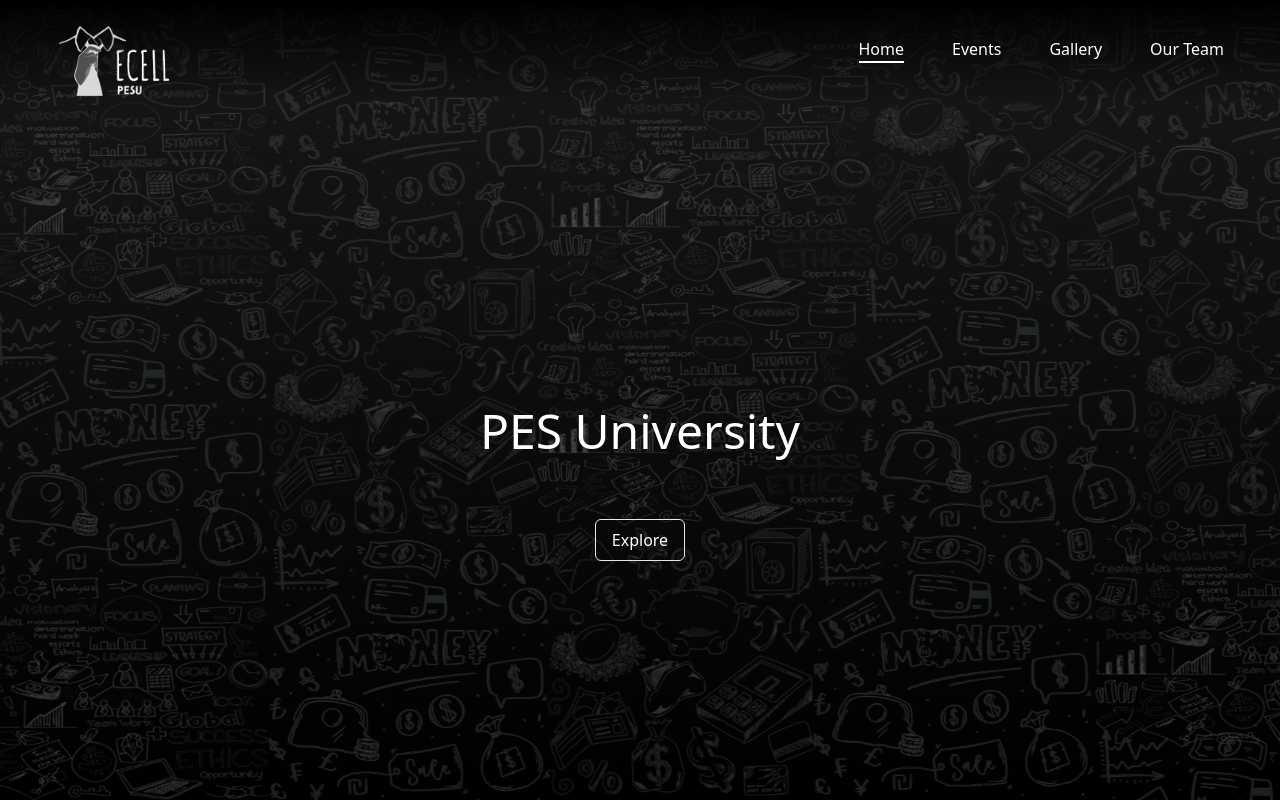
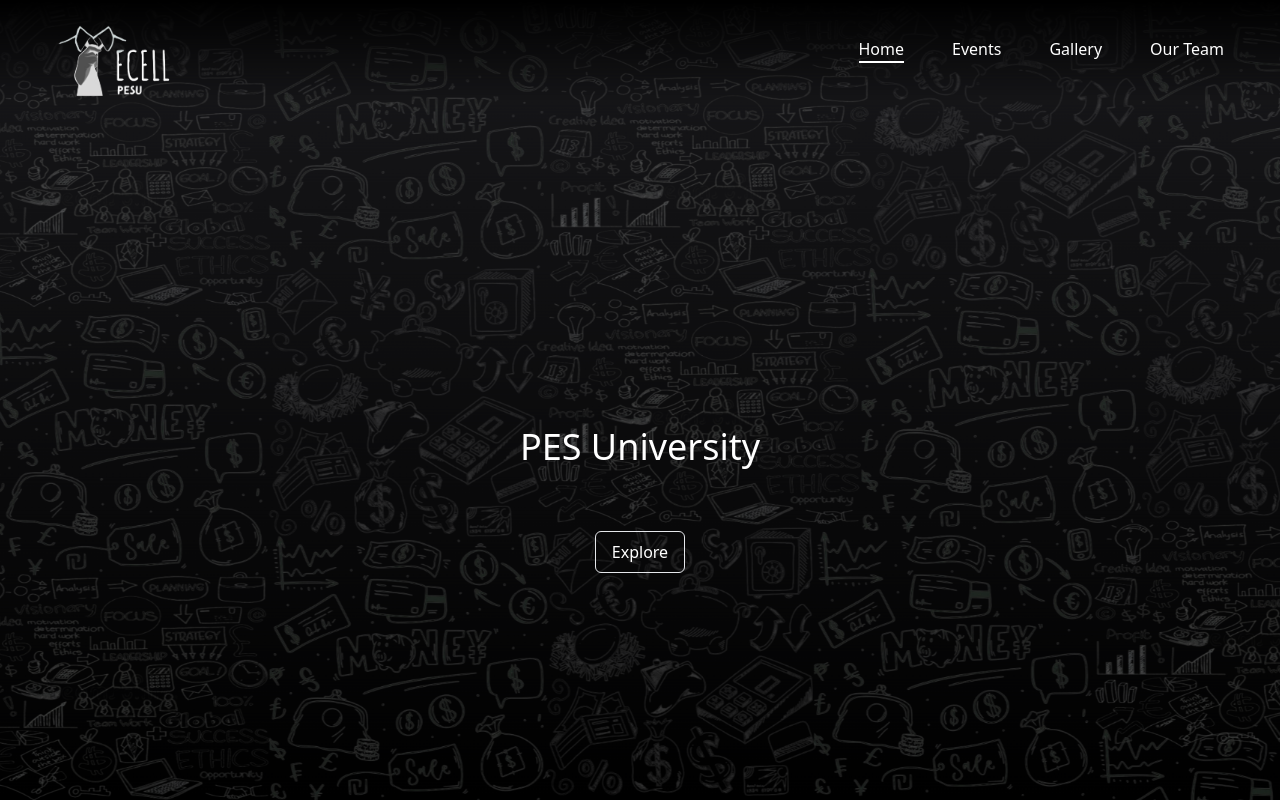
Before and after one commit to Yathartha19/ECell-, a React (Vite) app: page / in a window 1280 px wide. Shown: the top 800 px of the page. Built offline with nearby package versions, Linux system fonts and the light colour scheme.

Commit message:
Update Home.jsx

```diff
--- a/src/components/Home.jsx
+++ b/src/components/Home.jsx
@@ -1,14 +1,16 @@
 import { useEffect } from 'react';
 import './main.css';
+import Fade from 'react-reveal/Fade';
+
 
 const Hero = () => {
 
-  // useEffect(() => {
-  //   const contentElement = document.getElementById('hero');
-  //   if (contentElement) {
-  //     contentElement.scrollIntoView({ behavior: 'smooth' });
-  //   }
-  // } , []);
+  useEffect(() => {
+    const contentElement = document.getElementById('hero');
+    if (contentElement) {
+      contentElement.scrollIntoView({ behavior: 'smooth' });
+    }
+  } , []);
 
   const scrollToAbout = () => {
 
@@ -23,42 +25,51 @@
     <>
 
     <div id="hero" className="hero min-h-screen">
-      <div className="hero-overlay flex justify-center items-center h-screen" style={{ backgroundImage: "url('./images/hero.png')", backgroundSize: 'cover', backgroundPosition: 'center' }}></div>
+      <div className="hero-overlay flex justify-center items-center h-screen" style={{ backgroundImage: "url('./images/hero.png')", backgroundSize: 'cover', backgroundPosition: 'center' }} ></div>
       <div className="text-center wht pt-12">
-        <h1 className=" mb-6 text-4xl md:hidden font-bold text-">E - Cell</h1>
-        <h1 className=" mb-6 hidden md:flex text-6xl lg:text-7xl xl:text-8xl font-bold wht opening">Entrepreneurship Cell</h1>
-        <h4 className=" mb-16 text-3xl lg:text-4xl xl:text-5xl wht opening">PES University</h4>
-        <button className="openingnav border rounded-md py-2 px-4 hover:bg-white hover:text-black" onClick={scrollToAbout}>Explore</button>
+        <h1 className=" mb-6 text-6xl md:hidden font-bold font-cursive">E - Cell</h1>
+        <h1 className=" mb-6 hidden md:flex text-8xl lg:text-8xl xl:text-9xl font-bold wht opening font-cursive">Entrepreneurship Cell</h1>
+        <h4 className=" mb-16 text-3xl lg:text-3xl xl:text-4xl wht openingnav font-thin">PES University</h4>
+        <button className="openingnav border rounded-md py-2 px-4 hover:bg-white duration-200 hover:text-black" onClick={scrollToAbout}>Explore</button>
       </div>
     </div>
+
 
     <div id="about">
       <img src='./images/content.png' className='absolute -z-10 w-full' />
       <div className="flex flex-col items-center wht">
+        <Fade>
           <h1 className="text-2xl lg:text-3xl xl:text-4xl font-bold pt-40">About Us</h1>
           <div className="flex flex-row items-cente">
             <p className="blck flex mt-10 md:mt-16 ml-24 md:ml-40 mr-24 md:mr-40 text-xl lg:text-2xl xl:text-3xl font-thin text-center">
               Lorem ipsum dolor sit amet, consectetur adipiscing elit. Nullam nec diam eu lectus venenatis vulputate. Sed tincidunt mi nec ligula bibendum, ac fringilla mauris sagittis. Cras euismod nisi a purus vehicula, id egestas justo dictum. Phasellus quis tortor ac turpis facilisis vehicula et ut lectus. Integer vehicula sapien nec ante fermentum, non facilisis erat cursus. Aliquam erat volutpat. Mauris at facilisis ligula, sed varius justo.
             </p>
           </div>
+        </Fade>
         </div>
     </div>
+
     <br/>
 
     <div id="content" className="flex flex-col justify-center w-full bg-gradient-to-b from-black  to-black">
 
+
+        <Fade>
         <div className="flex flex-col mt-28 items-center wht">
           <h1 className="text-2xl lg:text-3xl xl:text-4xl font-bold">Our Goals</h1>
           <p className="blck flex mt-10 md:mt-16 ml-24 md:ml-40 mr-24 md:mr-40 text-xl lg:text-2xl xl:text-3xl font-thin text-center">
             Lorem ipsum dolor sit amet, consectetur adipiscing elit. Nullam nec diam eu lectus venenatis vulputate. Sed tincidunt mi nec ligula bibendum, ac fringilla mauris sagittis. Cras euismod nisi a purus vehicula, id egestas justo dictum. Phasellus quis tortor ac turpis facilisis vehicula et ut lectus. Integer vehicula sapien nec ante fermentum, non facilisis erat cursus. Aliquam erat volutpat. Mauris at facilisis ligula, sed varius justo.
           </p>
         </div>
+        </Fade>
 
 
         <div className='flex flex-col justify-center items-center wht mt-32 mb-20'>
           <h1 className="text-2xl lg:text-3xl xl:text-4xl font-bold">Events and Initiatives</h1>
 
           <div className='flex flex-col justify-center items-center mt-20 gap-16'>
+
+
 
             <div className='flex flex-col md:flex-row justify-center items-center gap-12'>
               <img src='./images/esummit.png' className='low:h-20 md:h-32 lg:h-64' />
@@ -85,6 +96,8 @@
               </div>
             </div>
 
+
+
           </div>
 
         </div>
```
